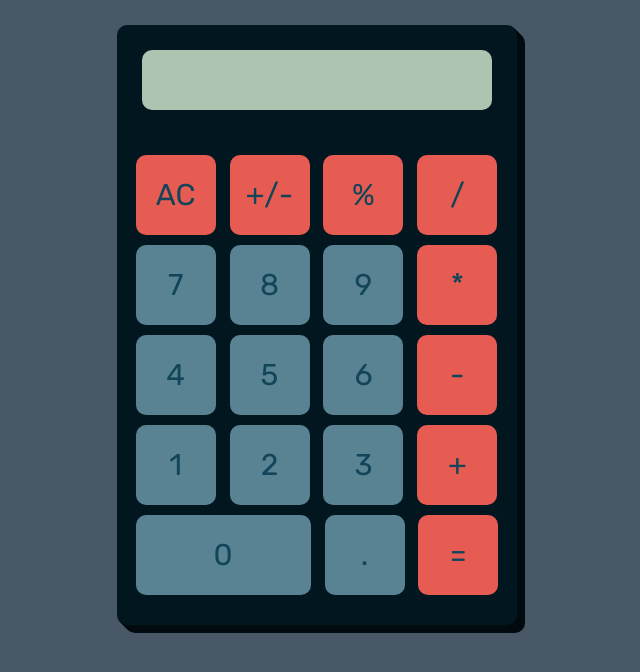
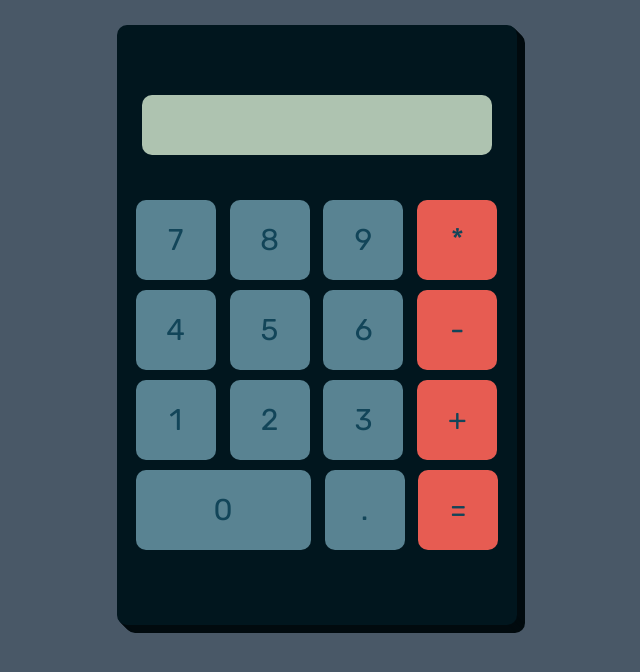
Before and after one commit to Gyromitte/calculator, a plain HTML site: page index.html in a window 1280 px wide. Shown: the whole page, without its empty margins (323-963 px from the left). Drawn offline with Linux system fonts and the light colour scheme.

Commit message:
Borré la primera línea de botones

```diff
--- a/index.html
+++ b/index.html
@@ -17,12 +17,7 @@
         </div>
 
         <div id="buttons-container">
-            <div id="first-row">
-                <button type="button" class="buttons operator-buttons" id="AC">AC</button>
-                <button type="button" class="buttons operator-buttons" id="symbols">+/-</button>
-                <button type="button" class="buttons operator-buttons" id="modular">%</button>
-                <button type="button" class="buttons operator-buttons" id="divide">/</button>
-            </div>
+
             <div id="second-row">
                 <button type="button" class="buttons numerical-buttons" id="seven">7</button>
                 <button type="button" class="buttons numerical-buttons" id="eight">8</button>
```
